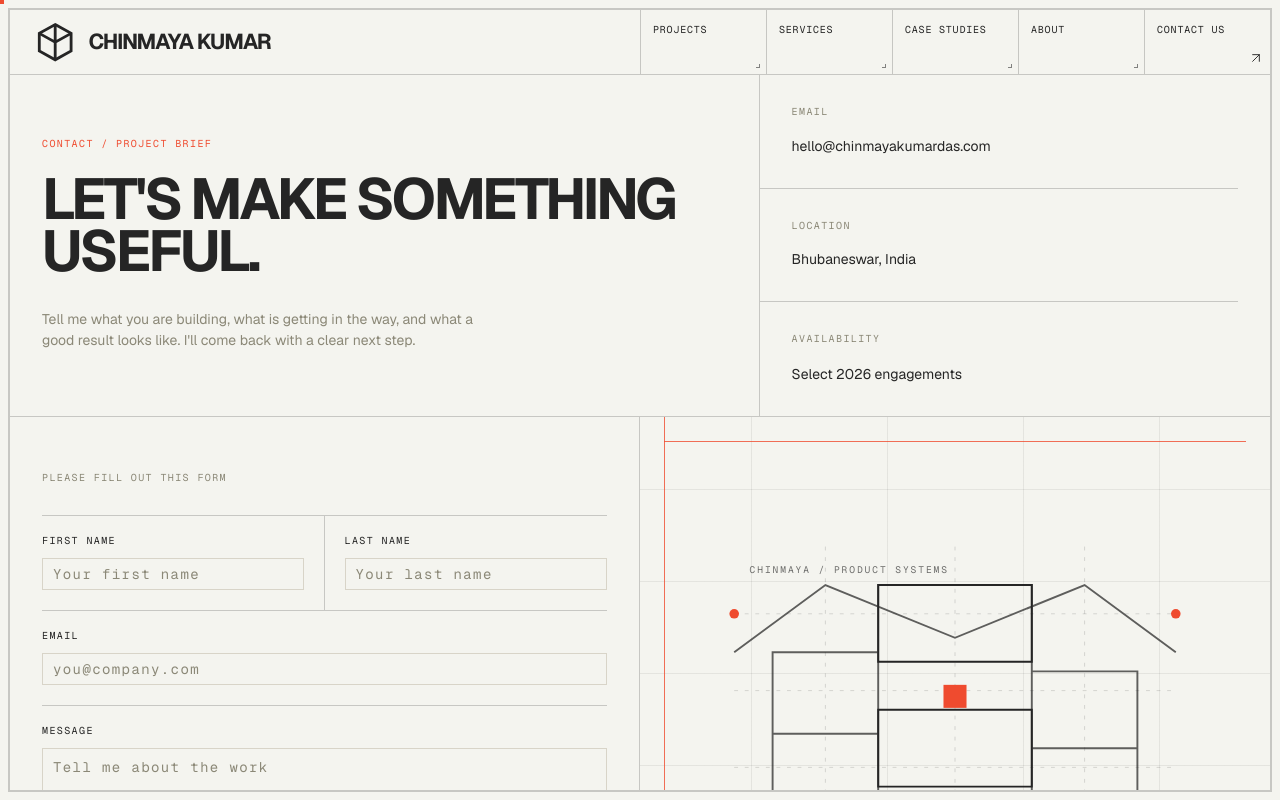
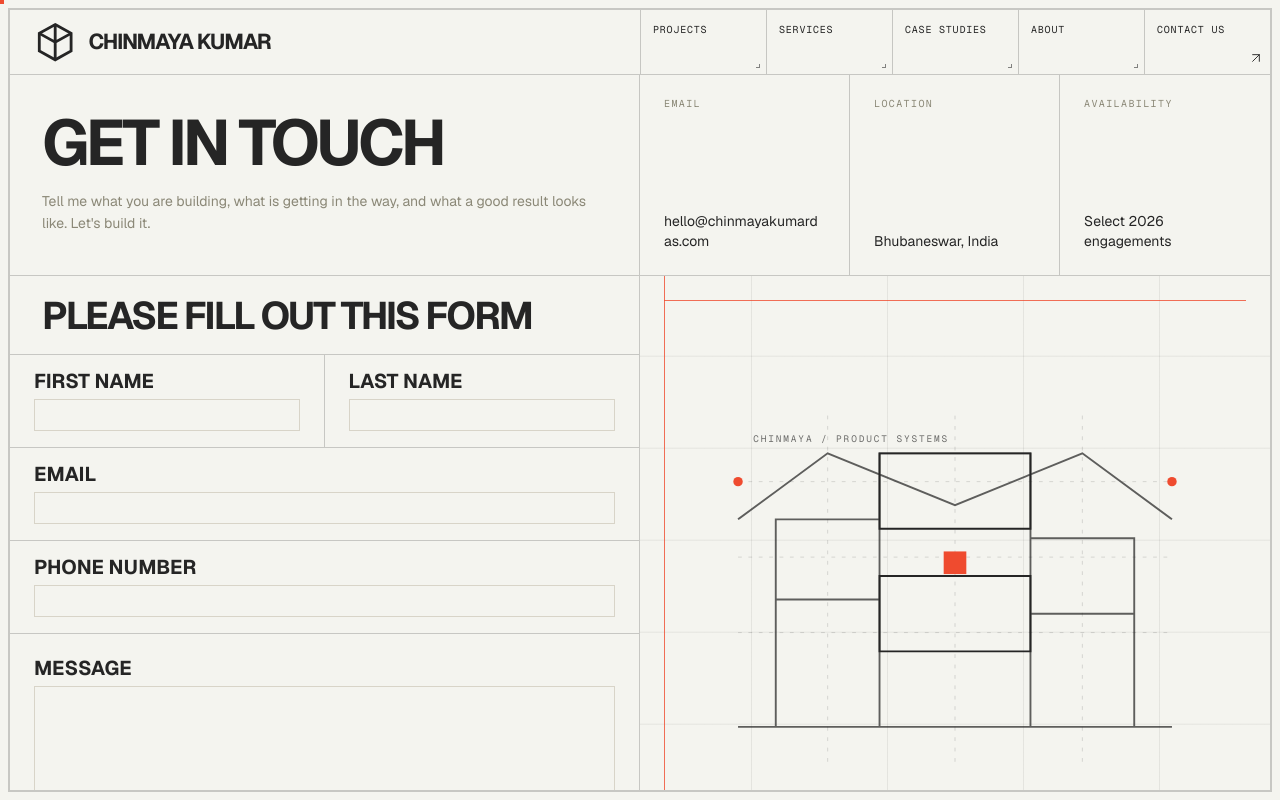
Before and after one commit to chinmayakumardas/chinmayakumardas, a Next.js app: page /contact in a window 1280 px wide. Built offline with nearby package versions, Linux system fonts and the light colour scheme.

Commit message:
footer completed

```diff
--- a/src/app/contact/page.tsx
+++ b/src/app/contact/page.tsx
@@ -1,4 +1,4 @@
-import { FiArrowUpRight, FiGithub, FiLinkedin, FiMail } from "react-icons/fi";
+import { FiArrowUpRight } from "react-icons/fi";
 import { Button, Input, Textarea } from "@/components/ui";
 
 const contactDetails = [
@@ -9,81 +9,85 @@ const contactDetails = [
 
 export default function Contact() {
   return (
-    <main>
-      <section className="container-portfolio grid border-b border-border md:grid-cols-[1.2fr_0.8fr]">
-        <div className="border-b border-border py-12 md:border-b-0 md:border-r md:py-16 md:pr-12">
-          <p className="type-label text-brand">Contact / project brief</p>
-          <h1 className="type-display mt-6 max-w-3xl text-[clamp(2.35rem,4.5vw,4.25rem)] font-bold uppercase leading-[0.9]">
-            Let&apos;s make something useful.
+    <main className="contact-page">
+      <section className="grid border-b border-border md:grid-cols-2">
+        <div className="border-b border-border px-6 py-8 md:border-b-0 md:border-r md:px-8 md:py-10">
+          <h1 className="type-display max-w-3xl text-[clamp(2.5rem,5vw,4.5rem)] font-bold uppercase leading-[0.88]">
+            Get in touch
           </h1>
-          <p className="type-body mt-8 max-w-md text-muted-foreground">
+          <p className="type-body mt-5 max-w-xl text-muted-foreground">
             Tell me what you are building, what is getting in the way, and what
-            a good result looks like. I&apos;ll come back with a clear next
-            step.
+            a good result looks like. Let&apos;s build it.
           </p>
         </div>
 
-        <div className="grid grid-cols-1 divide-y divide-border">
+        <div className="grid grid-cols-3 divide-x divide-border">
           {contactDetails.map(([label, value]) => (
             <div
               key={label}
-              className="flex min-h-28 flex-col justify-between p-6 md:p-8"
+              className="flex min-h-28 flex-col justify-between p-4 md:p-6"
             >
               <span className="type-label text-muted-foreground">{label}</span>
-              <span className="text-sm">{value}</span>
+              <span className="wrap-break-word text-sm">{value}</span>
             </div>
           ))}
         </div>
       </section>
 
       <section className="grid border-b border-border md:grid-cols-2">
-        <div className="container-portfolio border-b border-border py-10 md:border-b-0 md:border-r md:py-14">
-          <p className="type-label text-muted-foreground">
-            Please fill out this form
-          </p>
-          <form className="mt-8 grid gap-0 border-t border-border">
+        <div className="border-b border-border md:border-b-0 md:border-r">
+          <div className="border-b border-border px-6 py-5 md:px-8">
+            <h2 className="type-display text-[clamp(1.8rem,3vw,3rem)] font-bold uppercase leading-none">
+              Please fill out this form
+            </h2>
+          </div>
+          <form className="contact-form">
             <div className="grid md:grid-cols-2">
-              <label className="type-label flex flex-col gap-3 border-b border-border py-5 md:border-r md:pr-5">
-                First name
+              <label className="contact-field md:border-r">
+                <span>First name</span>
                 <Input
                   name="firstName"
-                  placeholder="Your first name"
+                  placeholder=""
                   required
                 />
               </label>
-              <label className="type-label flex flex-col gap-3 border-b border-border py-5 md:pl-5">
-                Last name
-                <Input name="lastName" placeholder="Your last name" required />
+              <label className="contact-field">
+                <span>Last name</span>
+                <Input name="lastName" placeholder="" required />
               </label>
             </div>
-            <label className="type-label flex flex-col gap-3 border-b border-border py-5">
-              Email
+            <label className="contact-field">
+              <span>Email</span>
               <Input
                 name="email"
                 type="email"
-                placeholder="you@company.com"
+                placeholder=""
                 required
               />
             </label>
-            <label className="type-label flex flex-col gap-3 border-b border-border py-5">
-              Message
+            <label className="contact-field">
+              <span>Phone number</span>
+              <Input name="phone" type="tel" placeholder="" required />
+            </label>
+            <label className="contact-field contact-message-field">
+              <span>Message</span>
               <Textarea
                 name="message"
-                placeholder="Tell me about the work"
-                className="min-h-32"
+                placeholder=""
+                className="min-h-36"
                 required
               />
             </label>
             <Button
               type="submit"
-              className="brand-button mt-6 h-11 w-full rounded-none border-0 px-4 md:w-fit"
+              className="contact-submit brand-button h-12 w-full rounded-none border-0 px-6 text-left"
             >
-              Send message <FiArrowUpRight size={16} />
+              Submit <FiArrowUpRight size={16} />
             </Button>
           </form>
         </div>
 
-        <div className="blueprint-surface flex min-h-96 items-center justify-center p-6 md:min-h-full">
+        <div className="blueprint-surface contact-visual flex min-h-96 items-center justify-center p-4 md:min-h-full md:p-8">
           <svg
             viewBox="0 0 600 480"
             className="relative z-10 w-full max-w-xl text-foreground"
@@ -125,30 +129,6 @@ export default function Contact() {
           </svg>
         </div>
       </section>
-
-      <section className="container-portfolio flex flex-wrap items-center justify-between gap-5 py-6">
-        <p className="type-label text-muted-foreground">Direct lines</p>
-        <div className="flex flex-wrap gap-5 font-mono text-xs uppercase tracking-widest">
-          <a
-            href="mailto:hello@chinmayakumardas.com"
-            className="flex items-center gap-2 hover:text-brand"
-          >
-            <FiMail size={14} /> Email
-          </a>
-          <a
-            href="https://github.com"
-            className="flex items-center gap-2 hover:text-brand"
-          >
-            <FiGithub size={14} /> GitHub
-          </a>
-          <a
-            href="https://linkedin.com"
-            className="flex items-center gap-2 hover:text-brand"
-          >
-            <FiLinkedin size={14} /> LinkedIn
-          </a>
-        </div>
-      </section>
     </main>
   );
 }
--- a/src/app/globals.css
+++ b/src/app/globals.css
@@ -347,11 +347,114 @@
   }
 
   .header-logo-name {
+    min-width: 0;
     font-family: var(--font-display);
-    font-size: 1.35rem;
+    font-size: clamp(0.82rem, 1.7vw, 1.35rem);
     font-weight: 700;
     line-height: 1;
     letter-spacing: -0.055em;
+    white-space: nowrap;
+  }
+
+  .text-display {
+    font-family: var(--font-display);
+    font-size: clamp(2.75rem, 7vw, 6.5rem);
+    font-weight: 700;
+    line-height: 0.92;
+    letter-spacing: -0.055em;
+  }
+
+  .text-body-lg {
+    font-size: clamp(1rem, 1.4vw, 1.25rem);
+    line-height: 1.5;
+  }
+
+  .not-found-page {
+    min-height: 70svh;
+  }
+
+  .not-found-surface {
+    position: relative;
+    isolation: isolate;
+    overflow: hidden;
+    background-color: var(--background);
+  }
+
+  .not-found-icon {
+    display: grid;
+    width: 3rem;
+    height: 3rem;
+    place-items: center;
+    border: 1px solid var(--border);
+    color: var(--muted-foreground);
+  }
+
+  .not-found-icon svg {
+    width: 1.25rem;
+    height: 1.25rem;
+  }
+
+  .not-found-heading {
+    text-wrap: balance;
+  }
+
+  .contact-form {
+    display: grid;
+    gap: 0;
+  }
+
+  .contact-field {
+    display: flex;
+    min-height: 5.5rem;
+    flex-direction: column;
+    justify-content: center;
+    gap: 0.5rem;
+    border-bottom: 1px solid var(--border);
+    padding: 1rem 1.5rem;
+    font-family: var(--font-display);
+    font-size: clamp(1rem, 1.6vw, 1.25rem);
+    font-weight: 700;
+    line-height: 1;
+    text-transform: uppercase;
+  }
+
+  .contact-field input,
+  .contact-field textarea {
+    min-height: 1.5rem;
+    border: 0;
+    border-radius: 0;
+    padding: 0;
+    font-family: var(--font-sans);
+    font-size: 0.875rem;
+    outline: none;
+    box-shadow: none;
+  }
+
+  .contact-field input:focus,
+  .contact-field textarea:focus {
+    box-shadow: none;
+  }
+
+  .contact-message-field {
+    min-height: 9rem;
+    justify-content: flex-start;
+    padding-top: 1.5rem;
+  }
+
+  .contact-submit {
+    justify-content: space-between;
+    border-top: 1px solid var(--brand);
+    background: transparent;
+    color: var(--muted-foreground);
+  }
+
+  .contact-submit:hover,
+  .contact-submit:focus-visible {
+    color: var(--brand-foreground);
+  }
+
+  .contact-visual svg {
+    max-height: 32rem;
   }
 
   @media (max-width: 767px) {
@@ -366,7 +469,36 @@
     }
 
     .header-logo-name {
-      font-size: 1.1rem;
+      font-size: clamp(0.82rem, 4.4vw, 1.1rem);
+    }
+
+    .contact-page > section:first-child > div:last-child {
+      grid-column: 1 / -1;
+      border-top: 1px solid var(--border);
+    }
+
+    .contact-page > section:first-child > div:last-child > div {
+      min-height: 6.5rem;
+      padding: 1rem;
+    }
+
+    .contact-field {
+      padding-inline: 1rem;
+    }
+
+    .contact-form > div:first-child .contact-field:last-child {
+      border-top: 0;
+    }
+  }
+
+  @media (max-width: 380px) {
+    .header-logo-mark {
+      width: 1.9rem;
+      height: 1.9rem;
+    }
+
+    .header-logo-name {
+      font-size: 0.78rem;
     }
   }
 
@@ -513,13 +645,15 @@
   }
 
   .blueprint-wordmark p {
+    width: 100%;
     margin: 0;
     color: transparent;
     font-family: var(--font-display);
-    font-size: clamp(6rem, 16vw, 15rem);
+    font-size: clamp(3.25rem, 16vw, 15rem);
     font-weight: 700;
     letter-spacing: -0.08em;
     line-height: 0.78;
+    white-space: nowrap;
     text-align: center;
     -webkit-text-stroke: 1px var(--line-strong);
   }
@@ -528,6 +662,7 @@
     min-height: 18rem;
     display: flex;
     align-items: center;
+    justify-content: center;
   }
 
   .footer-legal {
@@ -602,7 +737,12 @@
     }
 
     .blueprint-wordmark {
-      min-height: 10rem;
+      min-height: 9rem;
+    }
+
+    .blueprint-wordmark p {
+      font-size: clamp(3rem, 19vw, 7rem);
+      letter-spacing: -0.09em;
     }
 
     .footer-legal {
--- a/src/components/layout/footer.tsx
+++ b/src/components/layout/footer.tsx
@@ -91,14 +91,8 @@ export function Footer() {
         </div>
 
         <div className="footer-grid-business border-b border-border p-5 md:p-6">
-          <p className="type-label text-muted-foreground">New business</p>
-          <a
-            className="mt-5 block text-sm hover:text-brand"
-            href="mailto:hello@chinmayakumardas.com"
-          >
-            hello@chinmayakumardas.com
-          </a>
-          <div className="mt-7 border-t border-border pt-5">
+
+          <div className="mt-7  pt-5">
             <p className="type-label text-muted-foreground">
               General inquiries
             </p>
@@ -106,7 +100,7 @@ export function Footer() {
               className="mt-5 block text-sm hover:text-brand"
               href="mailto:hello@chinmayakumardas.com"
             >
-              hello@chinmayakumardas.com
+              chinmayakumardas2000@gmail.com
             </a>
           </div>
         </div>
--- a/src/components/layout/header.tsx
+++ b/src/components/layout/header.tsx
@@ -20,8 +20,11 @@ export function Header() {
   return (
     <header className="relative border-b border-border bg-background">
       <div className="grid w-full grid-cols-[1fr_auto] md:grid-cols-2">
-        <div className="header-row flex items-center">
-          <Link href="/" className="flex items-center gap-3 px-6">
+        <div className="header-row header-brand-cell flex items-center justify-center md:justify-start">
+          <Link
+            href="/"
+            className="flex min-w-0 items-center gap-2 px-4 sm:gap-3 sm:px-6"
+          >
             <svg
               viewBox="0 0 24 24"
               className="header-logo-mark"
--- a/src/components/ui/index.ts
+++ b/src/components/ui/index.ts
@@ -8,3 +8,4 @@ export { Heading } from "./heading";
 export { Section } from "./section";
 export { PageShell } from "./page-shell";
 export { PortfolioPage } from "./portfolio-page";
+export { PageFrameDecor } from "./page-frame-decor";
```
Also changed, not shown: src/app/not-found.tsx (+20 -13 lines), src/components/ui/page-frame-decor.tsx (added, +51 -0 lines).
